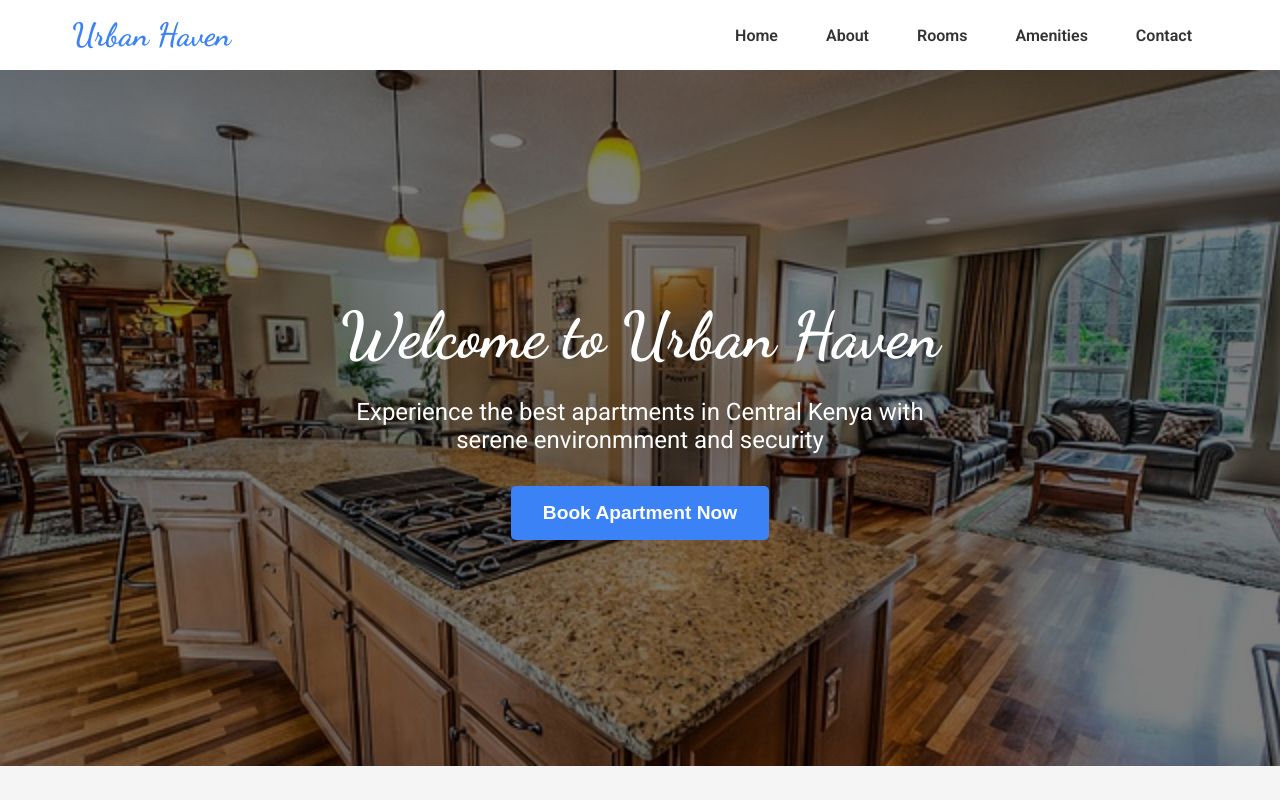
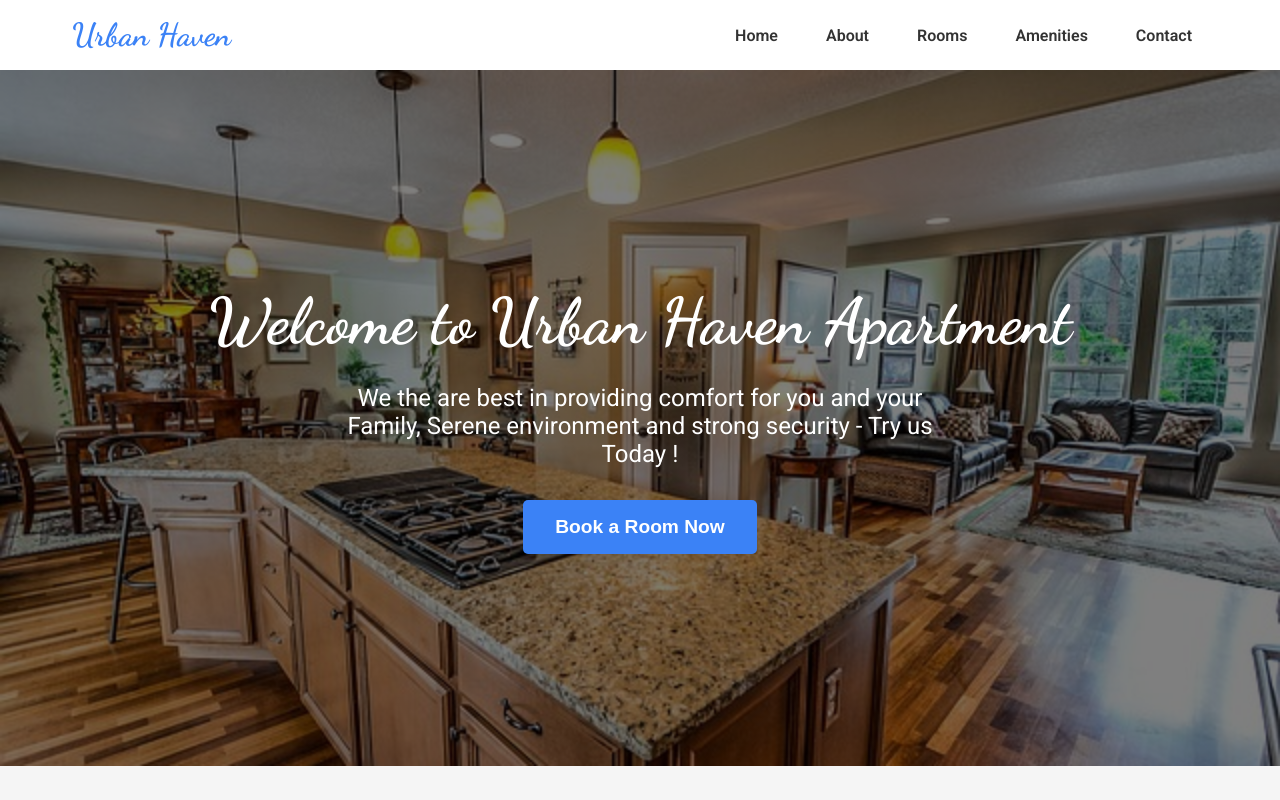
Before and after one commit to Maunducyrus/urban-haven-landing-page, a website built with Vite: page index.html in a window 1280 px wide. Shown: the top 800 px of the page. Built offline with nearby package versions, Linux system fonts and the light colour scheme.

Commit message:
debugging

```diff
--- a/index.html
+++ b/index.html
@@ -30,10 +30,10 @@
 
   <!-- hero section -->
    <section class="hero">
-    <h1>Welcome to Urban Haven</h1>
-    <p>Experience the best apartments in Central Kenya with serene environmment and security</p>
+    <h1>Welcome to Urban Haven Apartment</h1>
+    <p>We the are best in providing comfort for you and your Family, Serene environment and strong security - Try us Today !</p>
     <button>
-      <a href="#">Book Apartment Now</a>
+      <a href="#">Book a Room Now</a>
     </button>
    </section>
 
```
